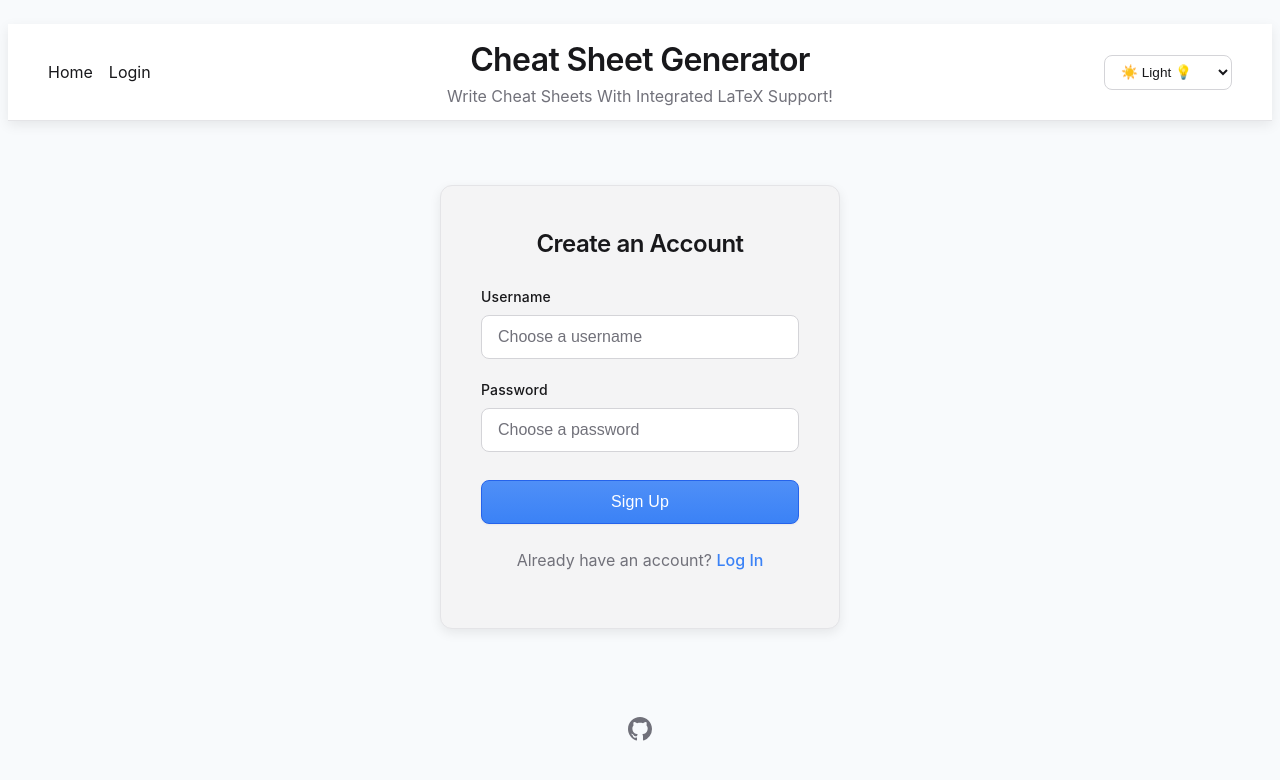
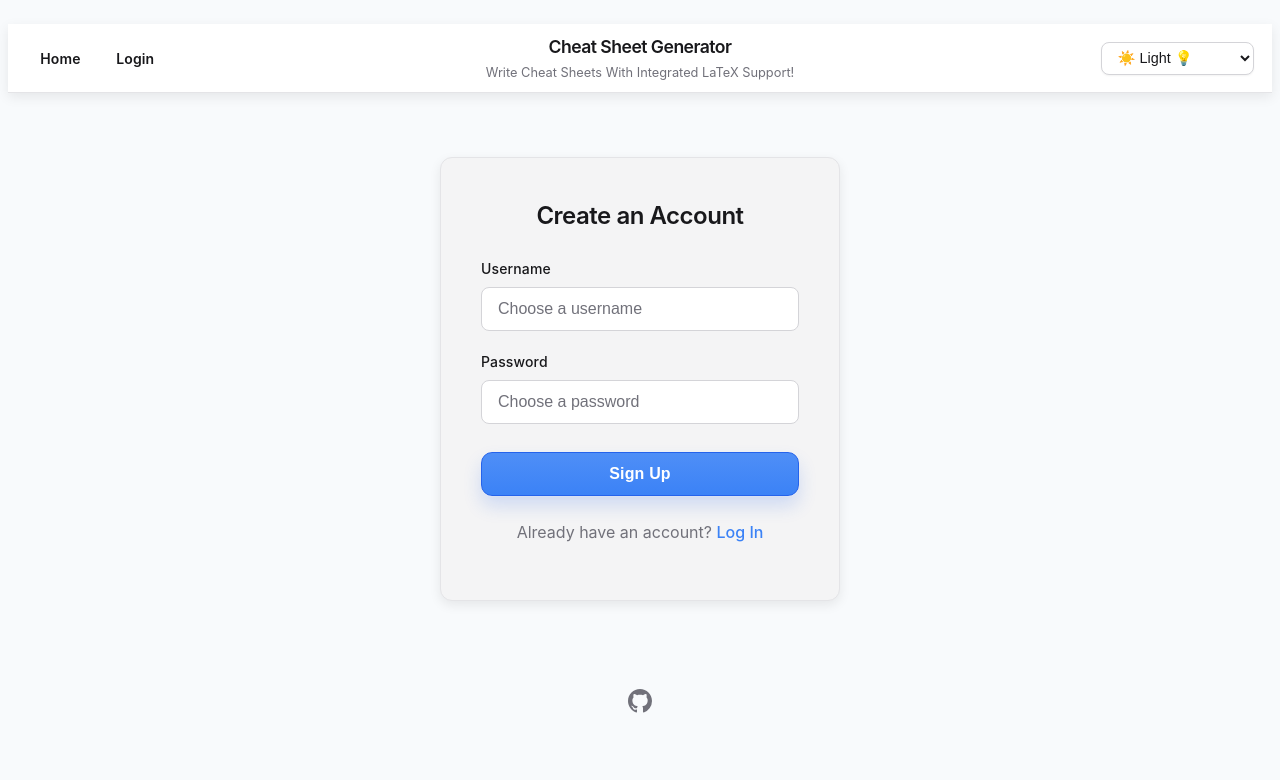
Before and after one commit to ChicoState/cheat-sheet, a React (Vite) app in the folder frontend/: page /signup in a window 1280 px wide. Shown: the top 780 px of the page. Built offline with nearby package versions, Linux system fonts and the light colour scheme.

Commit message:
Refine the header and button styling

```diff
--- a/frontend/src/App.css
+++ b/frontend/src/App.css
@@ -364,20 +364,24 @@ label {
 }
 
 .btn.history-btn {
-  padding: 4px 8px;
-  font-size: 0.875rem;
-  background: var(--box-bg);
+  min-height: 2.25rem;
+  padding: 0.45rem 0.8rem;
+  font-size: 0.84rem;
+  background: linear-gradient(180deg, color-mix(in srgb, var(--box-bg) 96%, white 4%) 0%, var(--box-bg) 100%);
   color: var(--text);
   border: 1px solid var(--border);
-  border-radius: 4px;
+  border-radius: 10px;
   cursor: pointer;
-  transition: all 0.15s ease;
+  transition: transform var(--transition-fast), box-shadow var(--transition-fast), border-color var(--transition-fast), background-color var(--transition-fast), color var(--transition-fast);
+  box-shadow: var(--shadow-sm);
 }
 
 .btn.history-btn:hover:not(:disabled) {
-  background: var(--btn-primary);
+  background: linear-gradient(180deg, color-mix(in srgb, var(--btn-primary) 82%, white 18%) 0%, var(--btn-primary) 100%);
   color: white;
-  border-color: var(--btn-primary);
+  border-color: var(--btn-primary-hover);
+  box-shadow: 0 10px 18px rgba(37, 99, 235, 0.16);
+  transform: translateY(-1px);
 }
 
 .btn.history-btn:disabled {
@@ -588,20 +592,25 @@ label {
 }
 
 .layout-select {
-  padding: 0.5rem 0.75rem;
+  padding: 0.55rem 0.8rem;
   border-radius: var(--radius-md);
   border: 1px solid var(--input-border);
   background: var(--input-bg);
   color: var(--input-text);
   font-size: 0.875rem;
   cursor: pointer;
-  transition: border-color var(--transition-fast), box-shadow var(--transition-fast);
+  transition: border-color var(--transition-fast), box-shadow var(--transition-fast), transform var(--transition-fast), background-color var(--transition-fast);
+  box-shadow: var(--shadow-sm);
 }
 
 .layout-select:focus {
   outline: none;
   border-color: var(--primary);
-  box-shadow: 0 0 0 3px rgba(59, 130, 246, 0.15);
+  box-shadow: 0 0 0 3px rgba(59, 130, 246, 0.14), var(--shadow-sm);
+}
+
+.layout-select:hover {
+  border-color: var(--primary);
 }
 
 /* ==========================================================================
@@ -612,39 +621,42 @@ label {
   align-items: center;
   justify-content: center;
   gap: var(--space-xs);
-  padding: 0.625rem 1.25rem;
-  border: 1px solid var(--border);
-  border-radius: var(--radius-md);
-  background-color: var(--card-bg);
+  padding: 0.68rem 1.05rem;
+  border: 1px solid color-mix(in srgb, var(--border) 82%, var(--text) 18%);
+  border-radius: 11px;
+  background: linear-gradient(180deg, color-mix(in srgb, var(--card-bg) 96%, white 4%) 0%, var(--card-bg) 100%);
   color: var(--text);
   cursor: pointer;
-  font-weight: 500;
+  font-weight: 600;
   font-size: 0.875rem;
   letter-spacing: 0.01em;
   text-decoration: none;
-  transition: all var(--transition-fast);
-  box-shadow: var(--shadow-sm);
+  transition: transform var(--transition-fast), box-shadow var(--transition-fast), border-color var(--transition-fast), background-color var(--transition-fast), color var(--transition-fast), filter var(--transition-fast);
+  box-shadow: 0 1px 0 rgba(255, 255, 255, 0.02), var(--shadow-sm);
 }
 
 .btn:hover {
-  background-color: var(--border-subtle);
+  background: linear-gradient(180deg, color-mix(in srgb, var(--card-bg) 88%, white 12%) 0%, var(--border-subtle) 100%);
   border-color: var(--primary);
+  transform: translateY(-1px);
+  box-shadow: var(--shadow-md);
 }
 
 .btn:focus-visible {
   outline: none;
-  box-shadow: 0 0 0 3px rgba(59, 130, 246, 0.3);
+  box-shadow: 0 0 0 3px rgba(59, 130, 246, 0.18), var(--shadow-sm);
 }
 
 .btn.primary {
-  background: linear-gradient(180deg, #4f8ff7 0%, var(--btn-primary) 100%);
+  background: linear-gradient(180deg, color-mix(in srgb, var(--btn-primary) 90%, white 10%) 0%, var(--btn-primary) 100%);
   color: white;
   border-color: var(--btn-primary-hover);
+  box-shadow: 0 1px 0 rgba(255, 255, 255, 0.08), 0 10px 18px rgba(37, 99, 235, 0.18);
 }
 
 .btn.primary:hover {
-  background: linear-gradient(180deg, #6ba3f9 0%, #4f8ff7 100%);
-  box-shadow: var(--shadow-md);
+  background: linear-gradient(180deg, color-mix(in srgb, var(--btn-primary) 78%, white 22%) 0%, var(--btn-primary-hover) 100%);
+  box-shadow: 0 1px 0 rgba(255, 255, 255, 0.12), 0 12px 22px rgba(37, 99, 235, 0.24);
   transform: translateY(-1px);
 }
 
@@ -654,14 +666,15 @@ label {
 }
 
 .btn.download {
-  background: linear-gradient(180deg, #34d399 0%, var(--btn-download) 100%);
+  background: linear-gradient(180deg, color-mix(in srgb, var(--btn-download) 88%, white 12%) 0%, var(--btn-download) 100%);
   color: white;
   border-color: var(--btn-download-hover);
+  box-shadow: 0 1px 0 rgba(255, 255, 255, 0.08), 0 10px 18px rgba(16, 185, 129, 0.14);
 }
 
 .btn.download:hover {
-  background: linear-gradient(180deg, #4ade80 0%, #34d399 100%);
-  box-shadow: var(--shadow-md);
+  background: linear-gradient(180deg, color-mix(in srgb, var(--btn-download) 76%, white 24%) 0%, var(--btn-download-hover) 100%);
+  box-shadow: 0 1px 0 rgba(255, 255, 255, 0.12), 0 12px 22px rgba(16, 185, 129, 0.2);
   transform: translateY(-1px);
 }
 
@@ -670,15 +683,15 @@ label {
 }
 
 .btn.clear {
-  background: transparent;
+  background: color-mix(in srgb, var(--box-bg) 78%, transparent);
   color: var(--btn-clear);
   border: 1px solid var(--btn-clear);
 }
 
 .btn.clear:hover {
-  background: var(--btn-clear);
+  background: color-mix(in srgb, var(--btn-clear) 92%, black 8%);
   color: white;
-  box-shadow: var(--shadow-md);
+  box-shadow: 0 12px 20px rgba(239, 68, 68, 0.18);
   transform: translateY(-1px);
 }
 
@@ -687,14 +700,14 @@ label {
 }
 
 .btn.preview {
-  background: linear-gradient(180deg, #4f8ff7 0%, var(--btn-primary) 100%);
+  background: linear-gradient(180deg, color-mix(in srgb, var(--btn-primary) 90%, white 10%) 0%, var(--btn-primary) 100%);
   color: white;
   border-color: var(--btn-primary-hover);
 }
 
 .btn.preview:hover {
-  background: linear-gradient(180deg, #6ba3f9 0%, #4f8ff7 100%);
-  box-shadow: var(--shadow-md);
+  background: linear-gradient(180deg, color-mix(in srgb, var(--btn-primary) 78%, white 22%) 0%, var(--btn-primary-hover) 100%);
+  box-shadow: 0 12px 22px rgba(37, 99, 235, 0.2);
   transform: translateY(-1px);
 }
 
@@ -709,12 +722,19 @@ label {
 .generate-btn {
   margin-top: var(--space-sm);
   font-size: 0.9375rem;
-  padding: 0.75rem 1.5rem;
+  padding: 0.82rem 1.35rem;
+  border-radius: 12px;
+  width: 100%;
+  box-shadow: 0 10px 20px rgba(37, 99, 235, 0.18);
 }
 
 .generate-btn:disabled {
   opacity: 0.5;
   cursor: not-allowed;
+}
+
+.generate-btn:hover:not(:disabled) {
+  box-shadow: 0 14px 24px rgba(37, 99, 235, 0.22);
 }
 
 /* Circular compile button */
@@ -722,7 +742,7 @@ label {
   width: 48px;
   height: 48px;
   border-radius: var(--radius-full);
-  background: linear-gradient(180deg, #4f8ff7 0%, var(--btn-primary) 100%);
+  background: linear-gradient(180deg, color-mix(in srgb, var(--btn-primary) 90%, white 10%) 0%, var(--btn-primary) 100%);
   color: white;
   font-size: 1.375rem;
   display: flex;
@@ -731,7 +751,7 @@ label {
   padding: 0;
   border: none;
   cursor: pointer;
-  box-shadow: var(--shadow-md);
+  box-shadow: 0 1px 0 rgba(255, 255, 255, 0.08), 0 10px 18px rgba(37, 99, 235, 0.18);
   transition: all var(--transition-base);
 }
 
@@ -743,9 +763,9 @@ label {
 }
 
 .compile-circle:hover:not(:disabled) {
-  background: linear-gradient(180deg, #6ba3f9 0%, #4f8ff7 100%);
+  background: linear-gradient(180deg, color-mix(in srgb, var(--btn-primary) 78%, white 22%) 0%, var(--btn-primary-hover) 100%);
   transform: rotate(90deg);
-  box-shadow: var(--shadow-lg);
+  box-shadow: 0 14px 24px rgba(37, 99, 235, 0.24);
 }
 
 .compile-circle:disabled {
@@ -792,25 +812,28 @@ label {
   display: flex;
   align-items: center;
   gap: var(--space-xs);
-  padding: 0.5rem 0.875rem;
-  background: var(--box-bg);
+  padding: 0.55rem 0.9rem;
+  background: linear-gradient(180deg, color-mix(in srgb, var(--box-bg) 96%, white 4%) 0%, var(--box-bg) 100%);
   border: 1px solid var(--border);
-  border-radius: var(--radius-md);
+  border-radius: 999px;
   cursor: pointer;
-  font-weight: 500;
+  font-weight: 600;
   font-size: 0.875rem;
-  transition: all var(--transition-fast);
+  transition: transform var(--transition-fast), box-shadow var(--transition-fast), border-color var(--transition-fast), background-color var(--transition-fast), color var(--transition-fast);
   user-select: none;
+  box-shadow: var(--shadow-sm);
 }
 
 .class-checkbox-label:hover {
   border-color: var(--primary);
-  background: var(--panel-bg);
+  background: linear-gradient(180deg, color-mix(in srgb, var(--panel-bg) 94%, white 6%) 0%, var(--panel-bg) 100%);
+  transform: translateY(-1px);
+  box-shadow: var(--shadow-md);
 }
 
 .class-checkbox-label.checked {
   border-color: var(--primary);
-  background: rgba(59, 130, 246, 0.1);
+  background: linear-gradient(180deg, rgba(59, 130, 246, 0.16) 0%, rgba(59, 130, 246, 0.1) 100%);
   color: var(--primary);
 }
 
@@ -818,24 +841,27 @@ label {
   display: flex;
   align-items: center;
   gap: var(--space-xs);
-  padding: 0.375rem 0.75rem;
-  background: var(--box-bg);
+  padding: 0.42rem 0.75rem;
+  background: linear-gradient(180deg, color-mix(in srgb, var(--box-bg) 96%, white 4%) 0%, var(--box-bg) 100%);
   border: 1px solid var(--border);
-  border-radius: var(--radius-sm);
+  border-radius: 999px;
   cursor: pointer;
   font-size: 0.8125rem;
-  transition: all var(--transition-fast);
+  transition: transform var(--transition-fast), box-shadow var(--transition-fast), border-color var(--transition-fast), background-color var(--transition-fast), color var(--transition-fast);
   user-select: none;
+  box-shadow: var(--shadow-sm);
 }
 
 .category-checkbox-label:hover {
   border-color: var(--primary);
-  background: var(--panel-bg);
+  background: linear-gradient(180deg, color-mix(in srgb, var(--panel-bg) 94%, white 6%) 0%, var(--panel-bg) 100%);
+  transform: translateY(-1px);
+  box-shadow: var(--shadow-md);
 }
 
 .category-checkbox-label.checked {
   border-color: var(--primary);
-  background: rgba(59, 130, 246, 0.1);
+  background: linear-gradient(180deg, rgba(59, 130, 246, 0.16) 0%, rgba(59, 130, 246, 0.1) 100%);
   color: var(--primary);
 }
 
@@ -943,14 +969,15 @@ label {
   align-items: center;
   justify-content: space-between;
   padding: 0.625rem 0.875rem;
-  background: linear-gradient(180deg, #4f8ff7 0%, var(--btn-primary) 100%);
+  background: linear-gradient(180deg, color-mix(in srgb, var(--btn-primary) 88%, white 12%) 0%, var(--btn-primary) 100%);
   color: white;
   cursor: pointer;
-  transition: all var(--transition-fast);
+  transition: transform var(--transition-fast), box-shadow var(--transition-fast), filter var(--transition-fast);
+  box-shadow: inset 0 1px 0 rgba(255, 255, 255, 0.08);
 }
 
 .class-group-header:hover {
-  filter: brightness(1.08);
+  filter: brightness(1.04);
 }
 
 .class-group-header:active {
@@ -970,26 +997,29 @@ label {
 }
 
 .class-group-btn {
-  background: rgba(255, 255, 255, 0.2);
-  border: none;
-  border-radius: var(--radius-sm);
-  padding: 0.25rem 0.5rem;
-  font-size: 0.75rem;
+  background: rgba(255, 255, 255, 0.14);
+  border: 1px solid rgba(255, 255, 255, 0.12);
+  border-radius: 999px;
+  padding: 0.2rem 0.48rem;
+  font-size: 0.72rem;
+  font-weight: 700;
   cursor: pointer;
   color: white;
-  transition: all var(--transition-fast);
+  transition: transform var(--transition-fast), box-shadow var(--transition-fast), background-color var(--transition-fast), border-color var(--transition-fast);
 }
 
 .class-group-btn:hover {
-  background: rgba(255, 255, 255, 0.35);
+  background: rgba(255, 255, 255, 0.24);
+  border-color: rgba(255, 255, 255, 0.22);
+  transform: translateY(-1px);
 }
 
 .class-group-btn.remove {
-  background: rgba(239, 68, 68, 0.3);
+  background: rgba(239, 68, 68, 0.22);
 }
 
 .class-group-btn.remove:hover {
-  background: var(--btn-clear);
+  background: rgba(239, 68, 68, 0.42);
 }
 
 .sortable-formula-item {
@@ -1022,9 +1052,9 @@ label {
 }
 
 .drag-handle {
-  padding: 0 var(--space-sm);
-  color: var(--text-muted);
-  font-size: 1.125rem;
+  padding: 0 0.4rem;
+  color: var(--text-muted);
+  font-size: 1rem;
   cursor: grab;
 }
 
@@ -1033,7 +1063,7 @@ label {
 }
 
 .class-group-header .drag-handle {
-  color: rgba(255, 255, 255, 0.7);
+  color: rgba(255, 255, 255, 0.82);
 }
 
 .formula-name {
@@ -1060,17 +1090,29 @@ label {
 }
 
 .remove-formula {
-  background: none;
-  border: none;
+  width: 1.6rem;
+  height: 1.6rem;
+  display: inline-flex;
+  align-items: center;
+  justify-content: center;
+  background: color-mix(in srgb, var(--box-bg) 85%, transparent);
+  border: 1px solid var(--border);
+  border-radius: 999px;
   color: var(--btn-clear);
-  font-size: 1.125rem;
+  font-size: 1rem;
+  line-height: 1;
   cursor: pointer;
-  padding: 0 var(--space-xs);
-  transition: color var(--transition-fast);
+  padding: 0;
+  margin-left: 0.25rem;
+  transition: transform var(--transition-fast), box-shadow var(--transition-fast), border-color var(--transition-fast), color var(--transition-fast), background-color var(--transition-fast);
 }
 
 .remove-formula:hover {
-  color: var(--btn-clear-hover);
+  color: white;
+  background: var(--btn-clear);
+  border-color: var(--btn-clear-hover);
+  transform: translateY(-1px);
+  box-shadow: 0 8px 16px rgba(239, 68, 68, 0.18);
 }
 
 .reorder-instructions {
@@ -1216,26 +1258,107 @@ THREE COLUMN LAYOUT
 }
 
 .app-header {
-  padding: 0.75rem 1.5rem;
+  padding: 0.65rem 1.15rem;
   background: var(--panel-bg);
   border-bottom: 1px solid var(--border);
   display: flex;
   align-items: center;
   gap: var(--space-md);
   flex-shrink: 0;
-  box-shadow: var(--shadow-md);
-}
-
+  box-shadow: 0 1px 0 rgba(255, 255, 255, 0.02), var(--shadow-md);
+}
+
+.app-header-inner {
+  display: grid;
+  grid-template-columns: 1fr auto 1fr;
+  align-items: center;
+  width: 100%;
+  gap: 0.75rem;
+}
+
+.app-header-nav,
+.app-header-actions {
+  display: flex;
+  align-items: center;
+  gap: 0.5rem;
+  min-width: 0;
+}
+
+.app-header-actions {
+  justify-content: flex-end;
+}
+
+.app-header-brand {
+  text-align: center;
+  min-width: 0;
+}
+
+.app-header-brand h1 {
+  margin: 0;
+  font-size: 1.1rem;
+  letter-spacing: -0.03em;
+}
+
+.app-header-brand p {
+  margin: 0.125rem 0 0;
+  font-size: 0.8rem;
+  color: var(--text-muted);
+}
+
+.app-header-link {
+  display: inline-flex;
+  align-items: center;
+  justify-content: center;
+  min-height: 2.25rem;
+  padding: 0.45rem 0.8rem;
+  border-radius: var(--radius-md);
+  border: 1px solid transparent;
+  background: transparent;
+  color: var(--text);
+  font: inherit;
+  font-size: 0.875rem;
+  font-weight: 600;
+  letter-spacing: 0.01em;
+  text-decoration: none;
+  cursor: pointer;
+  transition: background-color var(--transition-fast), border-color var(--transition-fast), color var(--transition-fast), box-shadow var(--transition-fast), transform var(--transition-fast);
+}
+
+.app-header-link:hover {
+  background: color-mix(in srgb, var(--box-bg) 82%, transparent);
+  border-color: var(--border);
+  color: var(--primary);
+  transform: translateY(-1px);
+  box-shadow: var(--shadow-sm);
+}
+
+.app-header-link:focus-visible {
+  outline: none;
+  border-color: var(--primary);
+  box-shadow: 0 0 0 3px rgba(59, 130, 246, 0.16);
+}
+
+.app-header-logout {
+  background: color-mix(in srgb, var(--box-bg) 74%, transparent);
+}
+
+.app-theme-select,
 .app-header input {
   background: var(--input-bg);
   border: 1px solid var(--input-border);
   color: var(--input-text);
   padding: 0.4rem 0.75rem;
   border-radius: var(--radius-md);
-  font-size: 0.9 rem;
+  font-size: 0.9rem;
   width: 220px;
   transition: border-color var(--transition-fast), box-shadow var(--transition-fast);
 
+}
+
+.app-theme-select {
+  width: auto;
+  min-width: 9.5rem;
+  padding-right: 2rem;
 }
 
 .app-header input:focus {
@@ -1410,22 +1533,22 @@ left panel - footer buttons
 */
 
 .btn-compile {
-  background: linear-gradient(180deg, #4f8ff7 0%, var(--btn-primary) 100%);
+  background: linear-gradient(180deg, color-mix(in srgb, var(--btn-primary) 90%, white 10%) 0%, var(--btn-primary) 100%);
   color: white;
   border: 1px solid var(--btn-primary-hover);
-  padding: 0.65rem;
-  border-radius: var(--radius-md);
+  padding: 0.72rem 0.85rem;
+  border-radius: 12px;
   font-size: 0.9rem;
   font-weight: 600;
   cursor: pointer;
   width: 100%;
-  transition: all var(--transition-fast);
-  box-shadow: var(--shadow-sm);
+  transition: transform var(--transition-fast), box-shadow var(--transition-fast), border-color var(--transition-fast), background-color var(--transition-fast);
+  box-shadow: 0 1px 0 rgba(255, 255, 255, 0.08), 0 10px 18px rgba(37, 99, 235, 0.16);
 }
 
 .btn-compile:hover:not(:disabled) {
-  background: linear-gradient(180deg, #6ba3f9 0%, #4f8ff7 100%);
-  box-shadow: var(--shadow-md);
+  background: linear-gradient(180deg, color-mix(in srgb, var(--btn-primary) 78%, white 22%) 0%, var(--btn-primary-hover) 100%);
+  box-shadow: 0 12px 22px rgba(37, 99, 235, 0.22);
   transform: translateY(-1px);
 }
 
@@ -1442,22 +1565,22 @@ left panel - footer buttons
 
 .btn-dl {
   flex: 1;
-  background: linear-gradient(180deg, #34d399 0%, var(--btn-download) 100%);
+  background: linear-gradient(180deg, color-mix(in srgb, var(--btn-download) 88%, white 12%) 0%, var(--btn-download) 100%);
   color: white;
   border: 1px solid var(--btn-download-hover);
-  padding: 0.45rem;
-  border-radius: var(--radius-md);
+  padding: 0.5rem;
+  border-radius: 12px;
   font-size: 0.8rem;
-  font-weight: 500;
+  font-weight: 600;
   cursor: pointer;
   text-align: center;
-  transition: all var(--transition-fast);
-  box-shadow: var(--shadow-sm);
+  transition: transform var(--transition-fast), box-shadow var(--transition-fast), border-color var(--transition-fast), background-color var(--transition-fast);
+  box-shadow: 0 1px 0 rgba(255, 255, 255, 0.08), 0 10px 18px rgba(16, 185, 129, 0.12);
 }
 
 .btn-dl:hover {
-  background: linear-gradient(180deg, #4ade80 0%, #34d399 100%);
-  box-shadow: var(--shadow-md);
+  background: linear-gradient(180deg, color-mix(in srgb, var(--btn-download) 76%, white 24%) 0%, var(--btn-download-hover) 100%);
+  box-shadow: 0 12px 22px rgba(16, 185, 129, 0.18);
   transform: translateY(-1px);
 }
 
@@ -1502,12 +1625,12 @@ pdf main focus - center panel
   border: 1px solid var(--border);
   border-radius: var(--radius-md);
   background: color-mix(in srgb, var(--panel-bg) 88%, transparent);
-  box-shadow: var(--shadow-sm);
+  box-shadow: 0 1px 0 rgba(255, 255, 255, 0.02), var(--shadow-sm);
 }
 
 .pdf-zoom-btn {
-  border: 1px solid transparent;
-  background: var(--box-bg);
+  border: 1px solid var(--border);
+  background: linear-gradient(180deg, color-mix(in srgb, var(--box-bg) 96%, white 4%) 0%, var(--box-bg) 100%);
   color: var(--text);
   min-width: 2rem;
   height: 2rem;
@@ -1516,17 +1639,29 @@ pdf main focus - center panel
   font-size: 0.82rem;
   font-weight: 600;
   cursor: pointer;
-  transition: all var(--transition-fast);
+  transition: transform var(--transition-fast), box-shadow var(--transition-fast), border-color var(--transition-fast), color var(--transition-fast), background-color var(--transition-fast);
+  box-shadow: var(--shadow-sm);
 }
 
 .pdf-zoom-btn:hover {
   border-color: var(--primary);
   color: var(--primary);
+  transform: translateY(-1px);
+  box-shadow: var(--shadow-md);
 }
 
 .pdf-zoom-readout,
 .pdf-zoom-fit {
   min-width: 5.5rem;
+}
+
+.pdf-zoom-btn:focus-visible,
+.btn-toggle-panel:focus-visible,
+.btn-toggle-latex:focus-visible,
+.class-group-btn:focus-visible,
+.remove-formula:focus-visible {
+  outline: none;
+  box-shadow: 0 0 0 3px rgba(59, 130, 246, 0.18), var(--shadow-sm);
 }
 
 .pdf-preview-scroll {
@@ -1614,21 +1749,24 @@ center panel - latex drawer
 
 .btn-toggle-panel,
 .btn-toggle-latex {
-  background: var(--box-bg);
+  background: linear-gradient(180deg, color-mix(in srgb, var(--box-bg) 96%, white 4%) 0%, var(--box-bg) 100%);
   color: var(--text);
   border: 1px solid var(--border);
-  padding: 0.38rem 0.85rem;
-  border-radius: var(--radius-md);
+  padding: 0.42rem 0.92rem;
+  border-radius: 999px;
   font-size: 0.78rem;
-  font-weight: 500;
+  font-weight: 600;
   cursor: pointer;
-  transition: all var(--transition-fast);
+  transition: transform var(--transition-fast), box-shadow var(--transition-fast), border-color var(--transition-fast), background-color var(--transition-fast), color var(--transition-fast);
+  box-shadow: var(--shadow-sm);
 }
 
 .btn-toggle-panel:hover,
 .btn-toggle-latex:hover {
   border-color: var(--primary);
   color: var(--primary);
+  transform: translateY(-1px);
+  box-shadow: var(--shadow-md);
 }
 
 .latex-line-count {
--- a/frontend/src/App.jsx
+++ b/frontend/src/App.jsx
@@ -163,27 +163,26 @@ function App() {
   return (
     <div className="App">
       <header className="app-header">
-        <div style={{ display: 'flex', justifyContent: 'space-between', alignItems: 'center', padding: '0 1rem', width: '100%' }}>
-          <div style={{ flex: 1, display: 'flex', gap: '1rem', alignItems: 'center' }}>
-            <Link to="/" style={{ textDecoration: 'none', color: 'var(--text)' }}>Home</Link>
-            {user && <Link to="/dashboard" style={{ textDecoration: 'none', color: 'var(--text)' }}>Dashboard</Link>}
-            {user && <button onClick={logoutUser} style={{ background: 'none', border: 'none', color: 'var(--text)', cursor: 'pointer', padding: 0, font: 'inherit' }}>Logout ({user.username})</button>}
-            {!user && <Link to="/login" style={{ textDecoration: 'none', color: 'var(--text)' }}>Login</Link>}
+        <div className="app-header-inner">
+          <div className="app-header-nav">
+            <Link to="/" className="app-header-link">Home</Link>
+            {user && <Link to="/dashboard" className="app-header-link">Dashboard</Link>}
+            {user && <button type="button" onClick={logoutUser} className="app-header-link app-header-logout">Logout ({user.username})</button>}
+            {!user && <Link to="/login" className="app-header-link">Login</Link>}
           </div>
 
-          <div style={{ textAlign: 'center' }}>
-            <h1 style={{ margin: 0 }}>Cheat Sheet Generator</h1>
-            <p style={{ margin: 0, fontSize: '0.8543m', color: 'var(--text-muted)'}}>
+          <div className="app-header-brand">
+            <h1>Cheat Sheet Generator</h1>
+            <p>
               Write Cheat Sheets With Integrated LaTeX Support!
             </p>
           </div>
-          <div style={{ flex: 1, display: 'flex', justifyContent: 'flex-end' }}>
-          <select
-          value={theme}
-          onChange={(e) => setTheme(e.target.value)}
-          className="layout-select"
-          style={{ fontSize: '0.85rem', cursor: 'pointer' }}
-          >
+          <div className="app-header-actions">
+           <select
+           value={theme}
+           onChange={(e) => setTheme(e.target.value)}
+           className="layout-select app-theme-select"
+           >
         {THEMES.map(t => (
         <option key={t.id} value={t.id}>{t.label}</option>
       ))}
```
